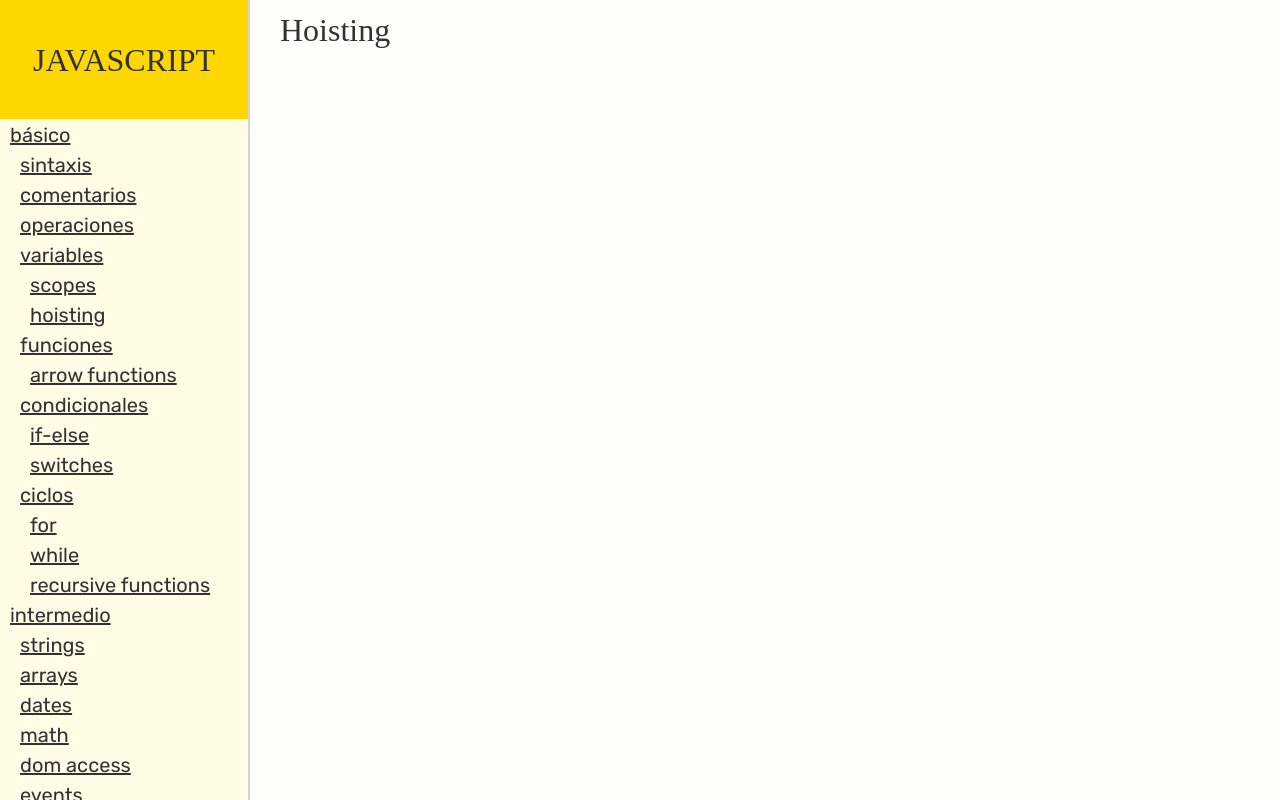
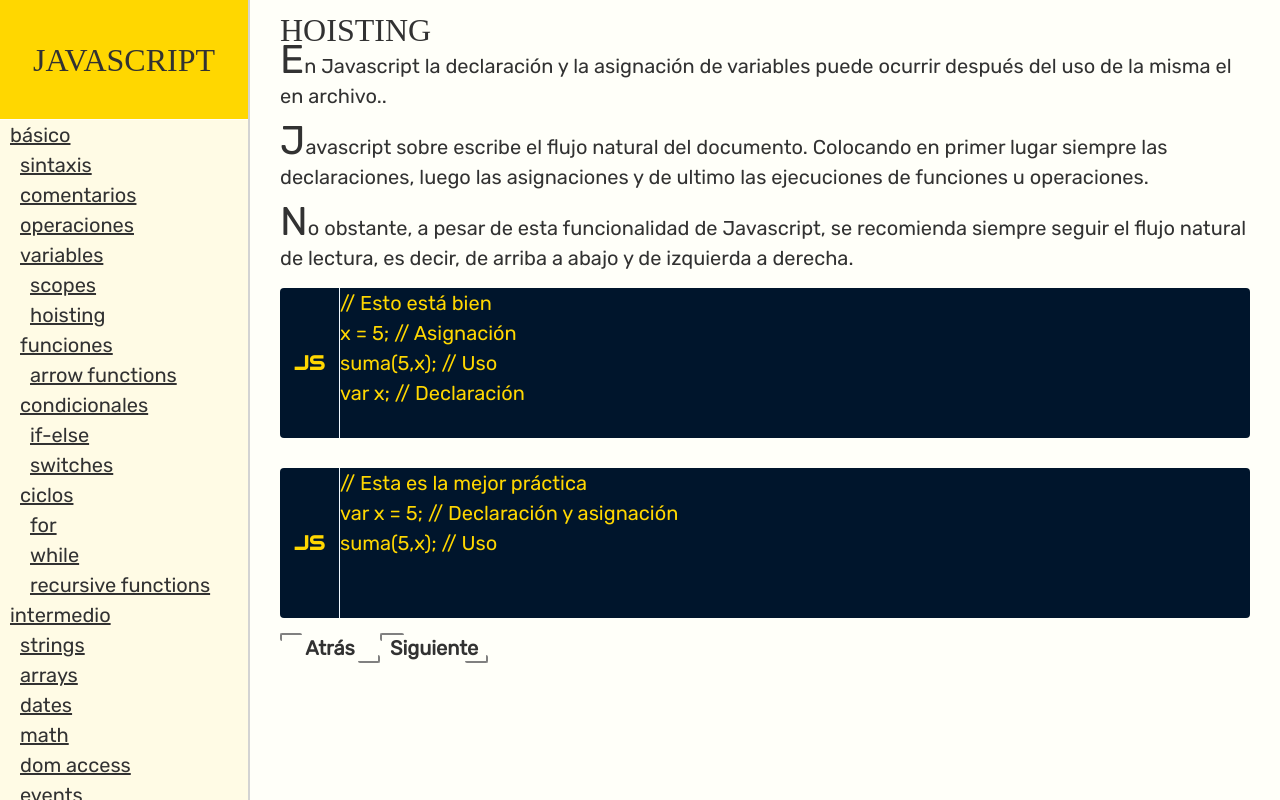
Before and after one commit to cruzortiz99/tsc_react_express_app, a React app: page /basics/variables/hoisting in a window 1280 px wide. Built offline with nearby package versions, Linux system fonts and the light colour scheme; a web font is replaced by a local one.

Commit message:
working with prettier to and ending the hoisting class

```diff
--- a/client/src/pages/Basics/Hoisting.tsx
+++ b/client/src/pages/Basics/Hoisting.tsx
@@ -1,5 +1,38 @@
 import React from 'react'
+import { AppPagesProps } from '../AppPages'
+import AppContentStructure from '../../components/AppContentStructure/AppContentStructure'
+import AppContentTheory from '../../components/AppContentTheory/AppContentTheory'
+import AppContentCode from '../../components/AppContentCode/AppContentCode'
 
-export default () => {
-  return <h1>Hoisting</h1>
+export default (props: AppPagesProps) => {
+  return (
+    <AppContentStructure title='Hoisting' {...props}>
+      <AppContentTheory>
+        <p>
+          En Javascript la declaración y la asignación de variables puede
+          ocurrir después del uso de la misma el en archivo.
+        </p>
+        <p>
+          Javascript sobre escribe el flujo natural del documento. Colocando en
+          primer lugar siempre las declaraciones, luego las asignaciones y de
+          ultimo las ejecuciones de funciones u operaciones
+        </p>
+        <p>
+          No obstante, a pesar de esta funcionalidad de Javascript, se
+          recomienda siempre seguir el flujo natural de lectura, es decir, de
+          arriba a abajo y de izquierda a derecha
+        </p>
+      </AppContentTheory>
+      <AppContentCode type='js'>
+        {
+          '// Esto está bien\nx = 5; // Asignación\nsuma(5,x); // Uso\nvar x; // Declaración'
+        }
+      </AppContentCode>
+      <AppContentCode type='js'>
+        {
+          '// Esta es la mejor práctica\nvar x = 5; // Declaración y asignación\nsuma(5,x); // Uso'
+        }
+      </AppContentCode>
+    </AppContentStructure>
+  )
 }
--- a/client/src/routes/router.tsx
+++ b/client/src/routes/router.tsx
@@ -60,17 +60,35 @@ export default [
       {
         path: '/basics/variables',
         name: 'variables',
-        component: (props: AppPagesProps) => <Variables prevRoute='/basics/operations' nextRoute='/basics/variables/scopes' {...props}  />,
+        component: (props: AppPagesProps) => (
+          <Variables
+            prevRoute='/basics/operations'
+            nextRoute='/basics/variables/scopes'
+            {...props}
+          />
+        ),
         routes: [
           {
             path: '/basics/variables/scopes',
             name: 'scopes',
-            component: (props: AppPagesProps) => <Scopes prevRoute='/basics/variables' nextRoute='/basics/variables/hoisting' {...props} />
+            component: (props: AppPagesProps) => (
+              <Scopes
+                prevRoute='/basics/variables'
+                nextRoute='/basics/variables/hoisting'
+                {...props}
+              />
+            )
           },
           {
             path: '/basics/variables/hoisting',
             name: 'hoisting',
-            component: () => <Hoisting />
+            component: (props: AppPagesProps) => (
+              <Hoisting
+                prevRoute='/basics/variables/scopes'
+                nextRoute='/basics/functions'
+                {...props}
+              />
+            )
           }
         ]
       },
```
Also changed, not shown: client/src/pages/Basics/Scopes.tsx (+16 -4 lines), client/src/pages/Basics/Variables.tsx (+16 -14 lines), package.json (+6 -2 lines), client/src/components/AppMenu/AppMenu.tsx (indentation only), client/src/components/AppRoute/AppRoute.tsx (indentation only), 2 other files (tests, documents, lock files or other folders).
